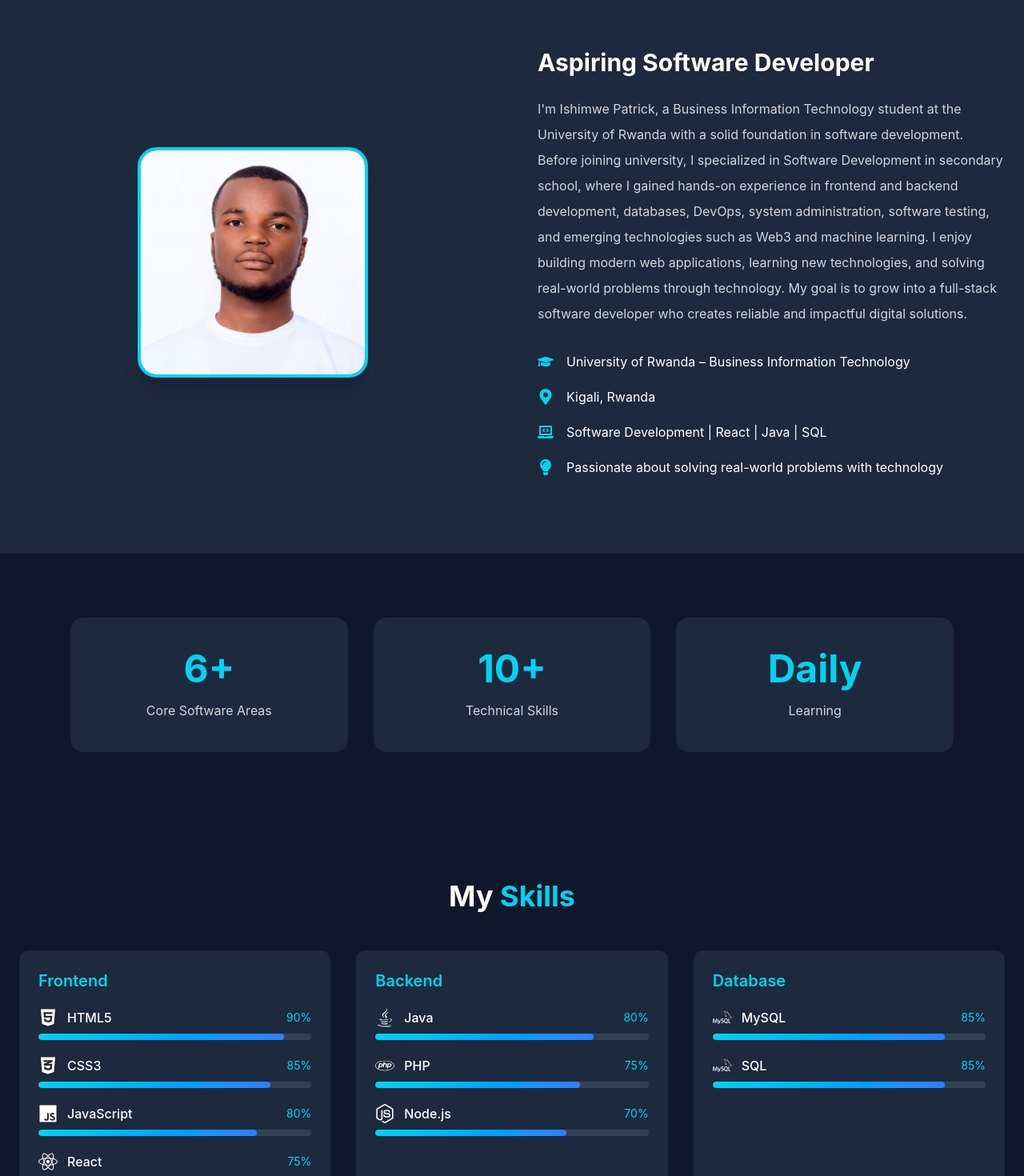
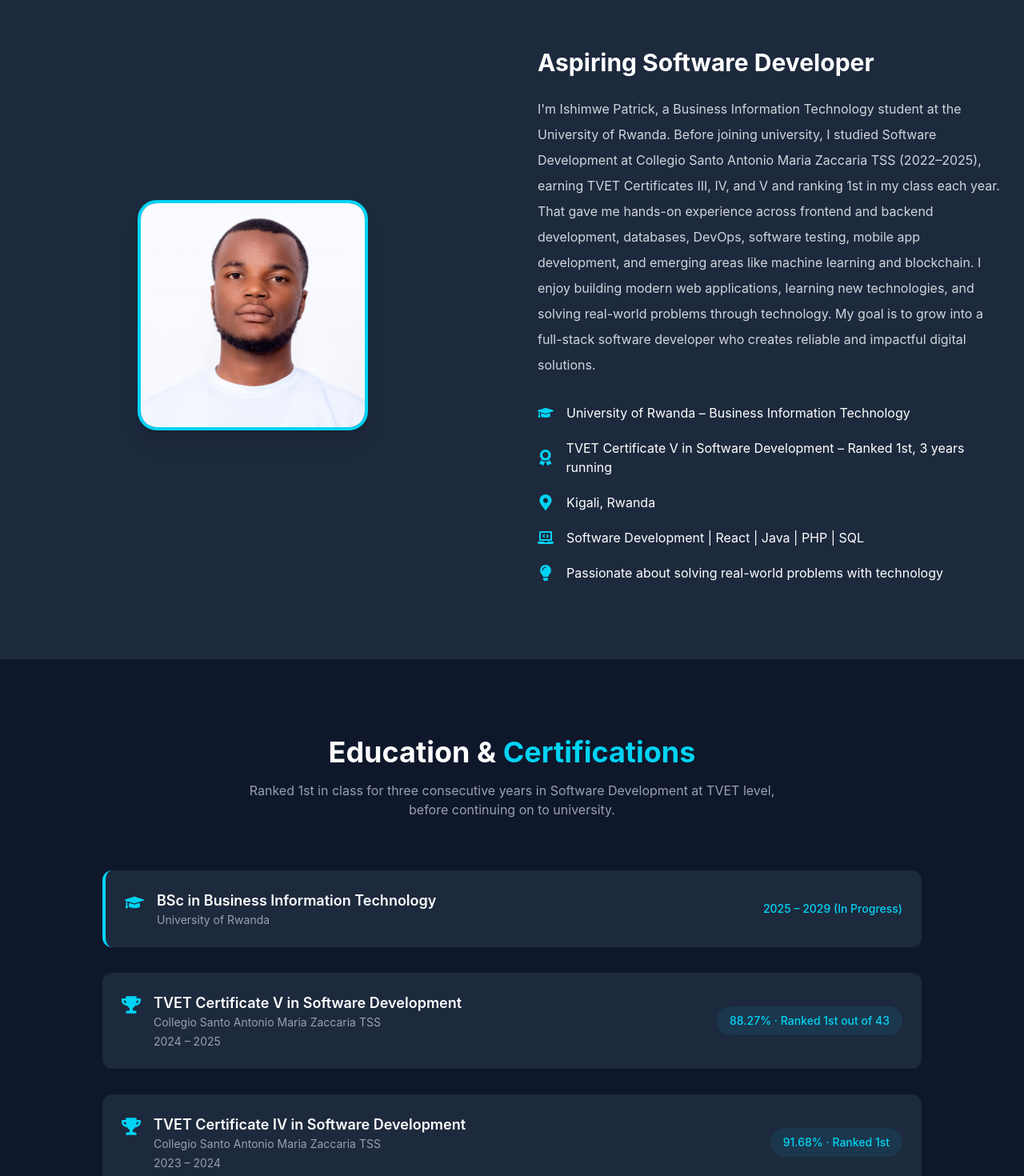
Before and after one commit to ishimwepatrick1/portfolio, a React (Vite) app: page / in a window 1280 px wide. Shown: the part 940-2410 px from the top of the page at 80% size. Built offline with nearby package versions, Linux system fonts and the light colour scheme.

Commit message:
update portfolio

```diff
--- a/src/App.jsx
+++ b/src/App.jsx
@@ -1,6 +1,7 @@
 import Navbar from "./components/Navbar";
 import Hero from "./components/Hero";
 import About from "./components/About";
+import Education from "./components/Education";
 import Stats from "./components/Stats";
 import Skills from "./components/Skills";
 import Projects from "./components/Projects";
@@ -13,6 +14,7 @@ function App() {
       <Navbar />
       <Hero />
       <About />
+      <Education />
       <Stats />
       <Skills />
       <Projects />
--- a/src/components/About.jsx
+++ b/src/components/About.jsx
@@ -4,6 +4,7 @@ import {
   FaMapMarkerAlt,
   FaLaptopCode,
   FaLightbulb,
+  FaAward,
 } from "react-icons/fa";
 
 function About() {
@@ -48,11 +49,12 @@ function About() {
 
             <p className="text-gray-300 leading-8 mb-8">
   I'm Ishimwe Patrick, a Business Information Technology student at the
-  University of Rwanda with a solid foundation in software development.
-  Before joining university, I specialized in Software Development in
-  secondary school, where I gained hands-on experience in frontend and
-  backend development, databases, DevOps, system administration, software
-  testing, and emerging technologies such as Web3 and machine learning.
+  University of Rwanda. Before joining university, I studied Software
+  Development at Collegio Santo Antonio Maria Zaccaria TSS (2022–2025),
+  earning TVET Certificates III, IV, and V and ranking 1st in my class
+  each year. That gave me hands-on experience across frontend and backend
+  development, databases, DevOps, software testing, mobile app development,
+  and emerging areas like machine learning and blockchain.
 
   I enjoy building modern web applications, learning new technologies, and
   solving real-world problems through technology. My goal is to grow into a
@@ -68,13 +70,18 @@ function About() {
   </div>
 
   <div className="flex items-center gap-4">
+    <FaAward className="text-cyan-400 text-xl" />
+    <span>TVET Certificate V in Software Development – Ranked 1st, 3 years running</span>
+  </div>
+
+  <div className="flex items-center gap-4">
     <FaMapMarkerAlt className="text-cyan-400 text-xl" />
     <span>Kigali, Rwanda</span>
   </div>
 
   <div className="flex items-center gap-4">
     <FaLaptopCode className="text-cyan-400 text-xl" />
-    <span>Software Development | React | Java | SQL</span>
+    <span>Software Development | React | Java | PHP | SQL</span>
   </div>
 
   <div className="flex items-center gap-4">
--- /dev/null
+++ b/src/components/Education.jsx
@@ -0,0 +1,79 @@
+import { FaGraduationCap, FaTrophy } from "react-icons/fa";
+
+function Education() {
+  const records = [
+    {
+      title: "TVET Certificate V in Software Development",
+      school: "Collegio Santo Antonio Maria Zaccaria TSS",
+      period: "2024 – 2025",
+      result: "88.27% · Ranked 1st out of 43",
+    },
+    {
+      title: "TVET Certificate IV in Software Development",
+      school: "Collegio Santo Antonio Maria Zaccaria TSS",
+      period: "2023 – 2024",
+      result: "91.68% · Ranked 1st",
+    },
+    {
+      title: "TVET Certificate III in Software Development",
+      school: "Collegio Santo Antonio Maria Zaccaria TSS",
+      period: "2022 – 2023",
+      result: "91.05% · Ranked 1st out of 45",
+    },
+  ];
+
+  return (
+    <section id="education" className="bg-slate-900 text-white py-24 px-6">
+      <div className="max-w-5xl mx-auto">
+        <h2 className="text-4xl font-bold text-center mb-4">
+          Education & <span className="text-cyan-400">Certifications</span>
+        </h2>
+
+        <p className="text-center text-gray-400 mb-16 max-w-2xl mx-auto">
+          Ranked 1st in class for three consecutive years in Software
+          Development at TVET level, before continuing on to university.
+        </p>
+
+        <div className="space-y-8">
+          {/* University - current */}
+          <div className="bg-slate-800 rounded-xl p-6 flex flex-col md:flex-row md:items-center md:justify-between gap-3 border-l-4 border-cyan-400">
+            <div className="flex items-start gap-4">
+              <FaGraduationCap className="text-cyan-400 text-2xl mt-1 shrink-0" />
+              <div>
+                <h3 className="text-lg font-semibold">
+                  BSc in Business Information Technology
+                </h3>
+                <p className="text-gray-400 text-sm">University of Rwanda</p>
+              </div>
+            </div>
+            <span className="text-sm text-cyan-400 font-medium whitespace-nowrap">
+              2025 – 2029 (In Progress)
+            </span>
+          </div>
+
+          {/* TVET records */}
+          {records.map((r, i) => (
+            <div
+              key={i}
+              className="bg-slate-800 rounded-xl p-6 flex flex-col md:flex-row md:items-center md:justify-between gap-3 hover:scale-[1.02] transition duration-300"
+            >
+              <div className="flex items-start gap-4">
+                <FaTrophy className="text-cyan-400 text-2xl mt-1 shrink-0" />
+                <div>
+                  <h3 className="text-lg font-semibold">{r.title}</h3>
+                  <p className="text-gray-400 text-sm">{r.school}</p>
+                  <p className="text-gray-400 text-sm mt-1">{r.period}</p>
+                </div>
+              </div>
+              <span className="text-sm bg-cyan-500/10 text-cyan-400 px-4 py-2 rounded-full font-medium whitespace-nowrap">
+                {r.result}
+              </span>
+            </div>
+          ))}
+        </div>
+      </div>
+    </section>
+  );
+}
+
+export default Education;
--- a/src/components/Navbar.jsx
+++ b/src/components/Navbar.jsx
@@ -7,6 +7,7 @@ function Navbar() {
   const links = [
     { name: "Home", href: "#home" },
     { name: "About", href: "#about" },
+    { name: "Education", href: "#education" },
     { name: "Skills", href: "#skills" },
     { name: "Projects", href: "#projects" },
     { name: "Contact", href: "#contact" },
--- a/src/components/Skills.jsx
+++ b/src/components/Skills.jsx
@@ -68,8 +68,15 @@ function Skills() {
           {/* SOFTWARE ENGINEERING */}
           <SkillCard title="Software Engineering">
             <Skill icon="⚙️" name="DevOps" level={80} />
-            <Skill icon="🧪" name="Software Testing" level={85} />
+            <Skill icon="🧪" name="Software Testing / QA" level={85} />
             <Skill icon="🖥️" name="System Administration" level={80} />
+          </SkillCard>
+
+          {/* EMERGING TECH */}
+          <SkillCard title="Emerging Technologies">
+            <Skill icon="📱" name="Flutter (Mobile Apps)" level={70} />
+            <Skill icon="🤖" name="Machine Learning Fundamentals" level={65} />
+            <Skill icon="⛓️" name="Blockchain Fundamentals" level={60} />
           </SkillCard>
 
           {/* CURRENTLY LEARNING */}
--- a/src/components/Stats.jsx
+++ b/src/components/Stats.jsx
@@ -1,8 +1,8 @@
 function Stats() {
 const stats = [
   {
-    number: "6+",
-    title: "Core Software Areas",
+    number: "1st",
+    title: "Class Rank, 3 Years Running",
   },
   {
     number: "10+",
```
